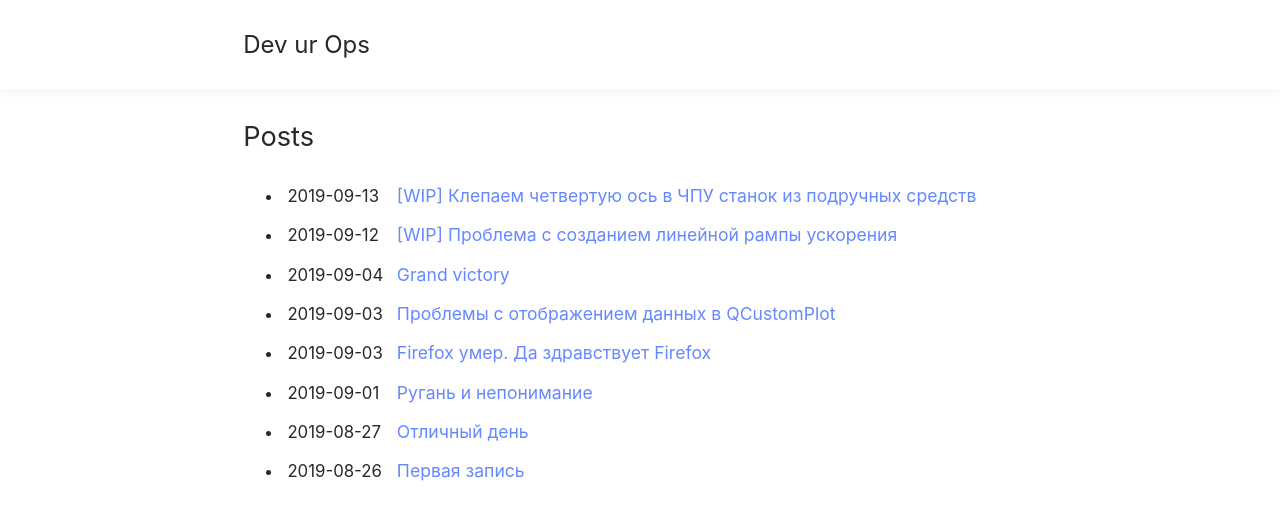
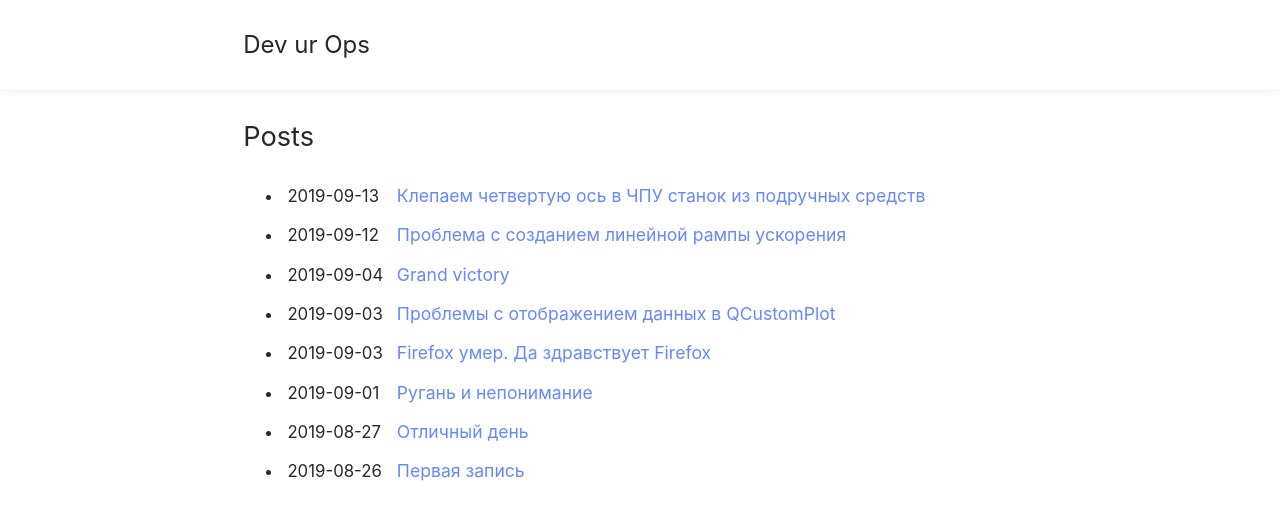
Before and after one commit to murych/murych.github.io, a Jekyll site: the page built from index.html, in a window 1280 px wide. Shown: the top 520 px of the page. Built offline with Jekyll 4.4.1, drawn with Linux system fonts in a browser that asks for light colours.

Commit message:
Update 2019-09-13-haas-rotating-table.md (#7)
* Update 2019-09-13-haas-rotating-table.md

closes #5

* Update 2019-09-12-stepper-help.md

closes #6

```diff
--- a/_posts/2019-09-12-stepper-help.md
+++ b/_posts/2019-09-12-stepper-help.md
@@ -1,5 +1,5 @@
 ---
-title: "[WIP] Проблема с созданием линейной рампы ускорения"
+title: "Проблема с созданием линейной рампы ускорения"
 mathjax: true
 ---
 
@@ -137,7 +137,8 @@ stepper.steps_to_break = stepper.steps_to_cruise * stepper.profile.accel / stepp
 
 if (stepper.steps_remaining < stepper.steps_to_cruise + stepper.steps_to_break) {
     //! cannot reach max speed, will need to break earlier
-    stepper.steps_to_cruise = stepper.steps_remaining * stepper.profile.decel / (stepper.profile.accel + stepper.profile.decel);
+    stepper.steps_to_cruise = stepper.steps_remaining * stepper.profile.decel /
+        (stepper.profile.accel + stepper.profile.decel);
     stepper.steps_to_break = stepper.steps_remaining - stepper.steps_to_cruise;
 }
 
@@ -149,8 +150,10 @@ stepper.step_delay_cruise = long(1e+6 / double(speed) / stepper.config_ms);
 
 {% highlight c %}
 if (stepper.steps_count < stepper.steps_to_cruise) {
-    stepper.step_delay = stepper.step_delay - (2 * stepper.step_delay + stepper.rest) / (4 * stepper.steps_count + 1);
-    stepper.rest = (stepper.steps_count < stepper.steps_to_cruise) ? (2 * stepper.step_delay + stepper.rest) % (4 * stepper.steps_count + 1) : 0;
+    stepper.step_delay = stepper.step_delay - (2 * stepper.step_delay + stepper.rest) /
+        (4 * stepper.steps_count + 1);
+    stepper.rest = (stepper.steps_count < stepper.steps_to_cruise) ?
+        (2 * stepper.step_delay + stepper.rest) % (4 * stepper.steps_count + 1) : 0;
 } else {
     stepper.step_delay = stepper.step_delay_cruise;
 }
@@ -167,7 +170,8 @@ case ACCELERATING:  // разгон
     break;
 
 case DECELERATING:  // торможение, заменяем знак в формулах для разгона
-    stepper.step_delay = stepper.step_delay - (2 * stepper.step_delay + stepper.rest) / (-4 * stepper.steps_remaining + 1);
+    stepper.step_delay = stepper.step_delay - (2 * stepper.step_delay + stepper.rest) /
+        (-4 * stepper.steps_remaining + 1);
     stepper.rest = (2 * stepper.step_delay + stepper.rest) % (-4 * stepper.steps_remaining + 1);
     break;
 
--- a/_posts/2019-09-13-haas-rotating-table.md
+++ b/_posts/2019-09-13-haas-rotating-table.md
@@ -1,5 +1,5 @@
 ---
-title: "[WIP] Клепаем четвертую ось в ЧПУ станок из подручных средств"
+title: "Клепаем четвертую ось в ЧПУ станок из подручных средств"
 ---
 
 > Disclaimer: в статье описано некоторое дерьмо, противопоказанное к повторению в условиях производства.
@@ -109,7 +109,7 @@ _Пихаем в три пакета, изоленту и вспененный
 
 ![Успех](https://i.ibb.co/G5pH4Gn/20190912-164237.jpg)
 
-:horns:
+:signs_of_the_horns:
 
 > UPD 14.09.2019
 >
```
Also changed, not shown: other parts of _posts/2019-09-12-stepper-help.md (+1 -1 lines).
